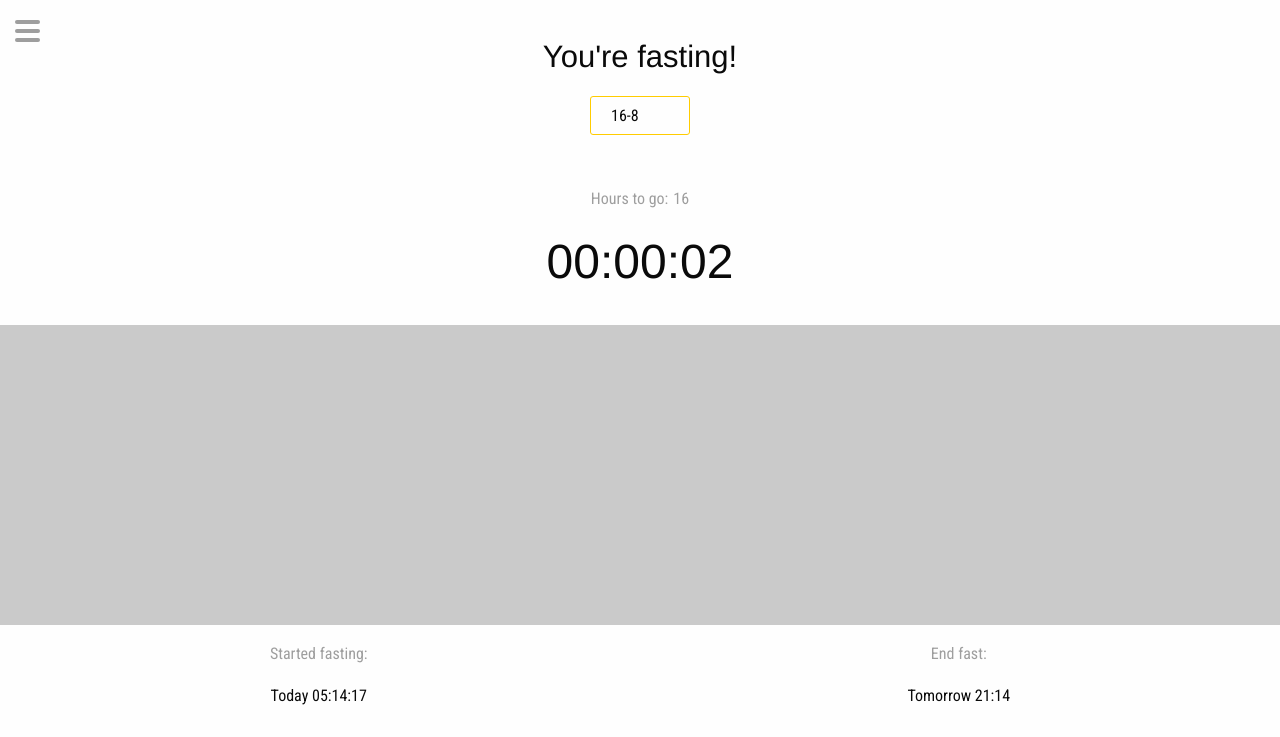
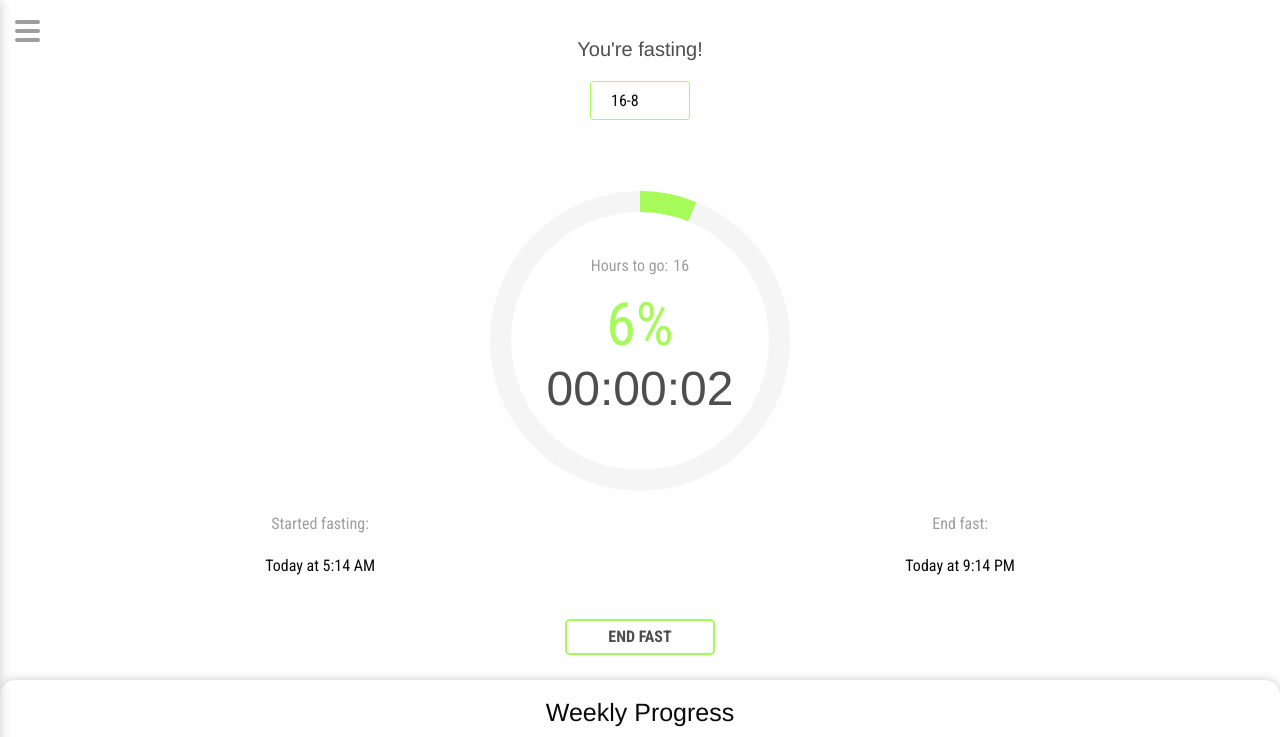
Before and after one commit to nick75mowbray/fasting_tracker, a plain HTML site: page index.html in a window 1280 px wide. Both pictures are taken after a click on the button "START FAST". Shown: the top 737 px of the page. Drawn offline with nearby package versions, Linux system fonts and the light colour scheme; a script that the page names is missing.

Commit message:
update UI add working circle timer, still need to fix percentages

```diff
--- a/css-circular-prog-bar.css
+++ b/css-circular-prog-bar.css
@@ -1,11 +1,11 @@
 .progress-circle {
-   font-size: 20px;
+   font-size: 60px;
    margin: 20px;
    position: relative; /* so that children can be absolutely positioned */
    padding: 0;
    width: 5em;
    height: 5em;
-   background-color: #F2E9E1;
+   background-color: #f5f5f5;
    border-radius: 50%;
    line-height: 5em;
 }
@@ -24,14 +24,17 @@
     content: " ";
 }
 /* Text inside the control */
-.progress-circle span {
+.progress-circle #circle-text {
     position: absolute;
-    line-height: 5em;
+    line-height: 1em;
     width: 5em;
     text-align: center;
     display: block;
-    color: #53777A;
+    color: #a6fa5a;
     z-index: 2;
+    top: 50%;
+    left: 50%;
+    transform: translate(-50%, -50%);
 }
 .left-half-clipper {
    /* a round circle */
@@ -54,7 +57,7 @@
    width: 5em;
    height: 5em;
    border-radius: 50%;
-   border: 0.45em solid #dcf83e; /*The border is 0.35 but making it larger removes visual artifacts */
+   border: 0.45em solid #a6fa5a; /*The border is 0.35 but making it larger removes visual artifacts */
    /*background-color: #4D642D;*/ /* for debug */
    box-sizing: border-box;
 
@@ -64,7 +67,7 @@
    /*Progress bar for the first 50%, filling the whole right half*/
    position: absolute; /*needed for clipping*/
    clip: rect(0, 5em, 5em, 2.5em);
-   background-color: #dcf83e;
+   background-color: #a6fa5a;
    border-radius: 50%;
    width: 5em;
    height: 5em;
--- a/index.html
+++ b/index.html
@@ -10,19 +10,19 @@
 
     <!--Foundation (Bootstrap alternative)-->
     <link rel="stylesheet" href="https://cdn.jsdelivr.net/npm/foundation-sites@6.6.3/dist/css/foundation.min.css" integrity="sha256-ogmFxjqiTMnZhxCqVmcqTvjfe1Y/ec4WaRj/aQPvn+I=" crossorigin="anonymous">
-
+    <link rel="stylesheet" type="text/css" href="css-circular-prog-bar.css">
 </head>
 <body>
     <!-- hamburger menu / side pop up -->
-    <nav id="menu">
-        <div id="side-pop-up">
-            <!-- hamburger icon -->
     <div id="hamburger">
         <div class="bar"></div>
         <div class="bar"></div>
         <div class="bar"></div>
     </div>
-            <div id="menu-container" style="display: none;">
+    <nav id="menu">
+        <div id="side-pop-up">
+            <!-- hamburger icon -->
+            <div id="menu-container">
                 <div id="close">
                     <p>close</p>
                     <h3 id="close-icon">X</h3>
@@ -37,7 +37,7 @@
             </div>
         </div>
     </nav>
-
+<main>
     <div id="bmi-page">
         <div id="heading">
 
@@ -57,7 +57,7 @@
         </div>
     </div>
 
-<main>
+
     <div id="fasting-type">
         <h3 id="fasting-state-message">You're fasting!</h3>
         <select id="type-selector">
@@ -67,21 +67,27 @@
         </select>
     </div>
 
-    <div id="timer">
-        <div id="timer-display">
+<div class="circle-timer-container">
+    <!-- progress circle -->
+        <div id="circle" class="progress-circle p60">
+            <div id="circle-text">
                 <div id="elapsed-div">
                     <p>Hours to go: </p>
                     <p id="elapsed-time"></p>
                 </div>
+                <span id="percent">10%</span>
+                    <div id="timer-display">
                         <h1 id="digits-display">0:00:00</h1>
                     </div>
             </div>
-    <!-- <div id="circle-container"> -->
-        <div class="progress" id="progress">
-
-        <!-- </div> -->
+            <div class="left-half-clipper">
+              <div class="first50-bar"></div>
+              <div class="value-bar"></div>
+            </div>
           </div>
 
+
+</div>
     <div id="start-finish-times">
 
         <div id="start-container">
@@ -167,7 +173,7 @@
             </div>
         </div>
     </div>
-</main>
+
 
 <!-- fasting time sceen (displays when the user clicks end fast btn) -->
     <div id="end-fast-screen" style="display: none;">
@@ -181,8 +187,7 @@
             <h2 id="congrats">congradulations!</h2>
         </div>
     </div>
-
-
+</main>
 <script src="https://cdn.jsdelivr.net/npm/foundation-sites@6.6.3/dist/js/foundation.min.js" integrity="sha256-pRF3zifJRA9jXGv++b06qwtSqX1byFQOLjqa2PTEb2o=" crossorigin="anonymous"></script>
 
     <script src="https://cdnjs.cloudflare.com/ajax/libs/progressbar.js/0.6.0/progressbar.min.js"></script>
--- a/javascript.js
+++ b/javascript.js
@@ -3,8 +3,14 @@ $(document).ready(function(){
 
     // open hamburger menu
     $('#hamburger').on("click", function(){
-        $('#menu-container').css('display', 'block');
+        $('#menu').css('left', '0px');
         $('.close').css('display', 'flex');
+    });
+
+    //close hamburger menu
+    $('#close').on("click", function(){
+        $('#menu').css('left', "-300px");
+        $('#hamburger').css('display', 'block');
     });
 
     //BMI Calculator
@@ -84,11 +90,7 @@ $(document).ready(function(){
         $('main').css('display', 'none');
         $('#menu-container').css('display', 'none');
     });
-    //close hamburger menu
-    $('#close').on("click", function(){
-        $('#menu-container').css('display', 'none');
-        $('#hamburger').css('display', 'block');
-    });
+
 
 
     // timer
@@ -111,14 +113,12 @@ $(document).ready(function(){
         $('#end-btn').css('display', 'block');
     }
 
-var startMilli;
     // start fast
     $('#start-btn').on("click", function(){
             startTime = moment().format('HH:mm:ss');
-            startMilli = new Date(Date.UTC());
-            startDay = moment().format('dd');
+            startDay = moment().calendar();
             endTime = moment().add(fastType, 'hours').format('HH:mm');
-            endDay = moment().add(fastType, 'hours').format('dd');
+            endDay = moment().add(fastType, 'hours').calendar();
             fasting=true;
             // show end fast button
             $('#start-btn').css("display", 'none');
@@ -126,21 +126,35 @@ var startMilli;
     });
 
     var refreshTimer;
+    var percent;
 
     refreshTimer = setInterval(function(){
-        if (startDay==moment().format('dd')){
-            $('#start-time').text("Today "+startTime);
-            $('#end-time').text("Tomorrow "+endTime);
-        }
+        $('#start-time').text(startDay);
+        $('#end-time').text(endDay);
         var timeDisplay = moment().subtract(startTime).format('HH:mm:ss');
         var elapsedTime = parseInt(fastType) - parseInt(timeDisplay);
+        percent = Math.round((parseInt(timeDisplay)+1)/(parseInt(fastType)+1)*100);
         if (fasting==true){
         $('#digits-display').text(timeDisplay);
         $('#elapsed-time').text(elapsedTime);
+        showPercent();
         }
+
     }, 500);
+    // function to show percent / circle progress
 
-        // function to show end fast screen
+    function showPercent(){
+        $('#percent').text(percent+"%");
+        var circleClass = "p"+(percent.toString());
+        $('#circle').removeClass().addClass("progress-circle "+circleClass);
+        if (percent > 50){
+            $('#circle').addClass("over50");
+        }
+    };
+
+
+
+    // function to show end fast screen
 
     function endFast(){
         $('main').css('display', 'none');
@@ -164,20 +178,5 @@ var startMilli;
     $('#end-btn').on("click", function(){
         endFast();
     });
-    // add this v back in if I get time
-
-    // // display today or yesterday in start day
-    // if (startDay==moment().format('dd')){
-    //     $('#start-day option:selected').val("Today");
-    // } else {
-    //     $('#start-day option:selected').val("Yesterday");
-    // }
-    // // display end day - today or tomorrow
-    // if (endDay==moment().format('dd')){
-    //     $('#end-day option:selected').val("Today");
-    // } else {
-    //     $('#end-day option:selected').val("Tomorrow");
-    // }
-    // // change start day and time if user changes it.
 
 }); //end document ready
--- a/style.css
+++ b/style.css
@@ -3,10 +3,17 @@
     margin: 0;
     font-family: 'Roboto Condensed', sans-serif;
 }
+body {
+    padding: 0;
+    margin: 0;
+}
 /* side menu */
 #menu {
-    position: relative;
+    position: fixed;
     top: -40px;
+    left:-300px;
+    z-index: 3;
+    background-color: #ffffff;
 }
 #close {
     color: #9E9E9E;
@@ -52,12 +59,13 @@ li.menu-li {
     margin-left: 15px;
 }
 .line {
-    border-top: 1px solid #FFCC00;
+    border-top: 1px solid #a6fa5a;
     width: 200px;
 }
 /* main */
 main {
     text-align: center;
+    width: 100%;
 }
 /* message / type of fast selector */
 #fasting-type {
@@ -71,30 +79,31 @@ main {
     width: 100px;
     padding: 5px 5px 5px 20px;
     border-radius: 3px;
-    border: 1px solid #FFCC00;
+    border: 1px solid #a6fa5a;
 }
 .fast-type {
     padding-left: 15px;
 }
+#fasting-state-message {
+    color: #4e4e4e;
+    font-size: 20px;
+}
 /* timer display */
-#circle-container {
-    width: 300px;
-    height: 300px;
+.circle-timer-container {
+    display: flex;
+    flex-direction: column;
+    align-items: center;
+    overflow: hidden;
 }
-#progress {
-    height: 300px;
-}
-.progress > svg {
-    height: 100%;
-    display: block;
-}
-#timer {
-    margin: 30px;
+#digits-display {
+    color: #4e4e4e;
+    font-size: 3rem;
 }
 #elapsed-div {
     color: #9E9E9E;
     display: flex;
     justify-content: center;
+    font-size: 1rem;
 }
 #elapsed-time {
     margin-left: 5px;
@@ -109,7 +118,7 @@ main {
     justify-content: center;
 }
 .edit {
-    color: #FFCC00;
+    color: #a6fa5a;
     margin-left: 8px;
 }
 .start-finish {
@@ -121,11 +130,11 @@ main {
     justify-content: center;
 }
 #start-btn, #end-btn {
-    background-color: #FFCC00;
-    border: none;
+    background-color: #ffffff;
+    border: 2px solid #a6fa5a;
     outline: none;
-    color: #ffffff;
-    font-weight: bold;
+    color: #4e4e4e;
+    font-weight: 600;
     padding: 8px;
     width: 150px;
     border-radius: 5px;
@@ -134,7 +143,7 @@ main {
 /* weekly progress */
 #weekly-progress-container {
     box-shadow: 0 0 10px #cccccc;
-    border-radius: 15px;
+    border-radius: 15px 15px 0 0;
     overflow: hidden;
     padding: 15px;
 }
@@ -166,7 +175,7 @@ main {
 }
 .graph-fast {
     height: 100px;
-    background-image: linear-gradient(#FFCC00 , #ffffff);
+    background-image: linear-gradient(#a6fa5a , #ffffff);
 }
 .graph-day {
     font-weight: 400;
@@ -214,6 +223,5 @@ main {
     margin-left: 8px;
 }
 #congrats {
-    color: #FFCC00;
-
+    color: #a6fa5a;
 }
```
Lines whose indentation alone changed are shown as unchanged.
